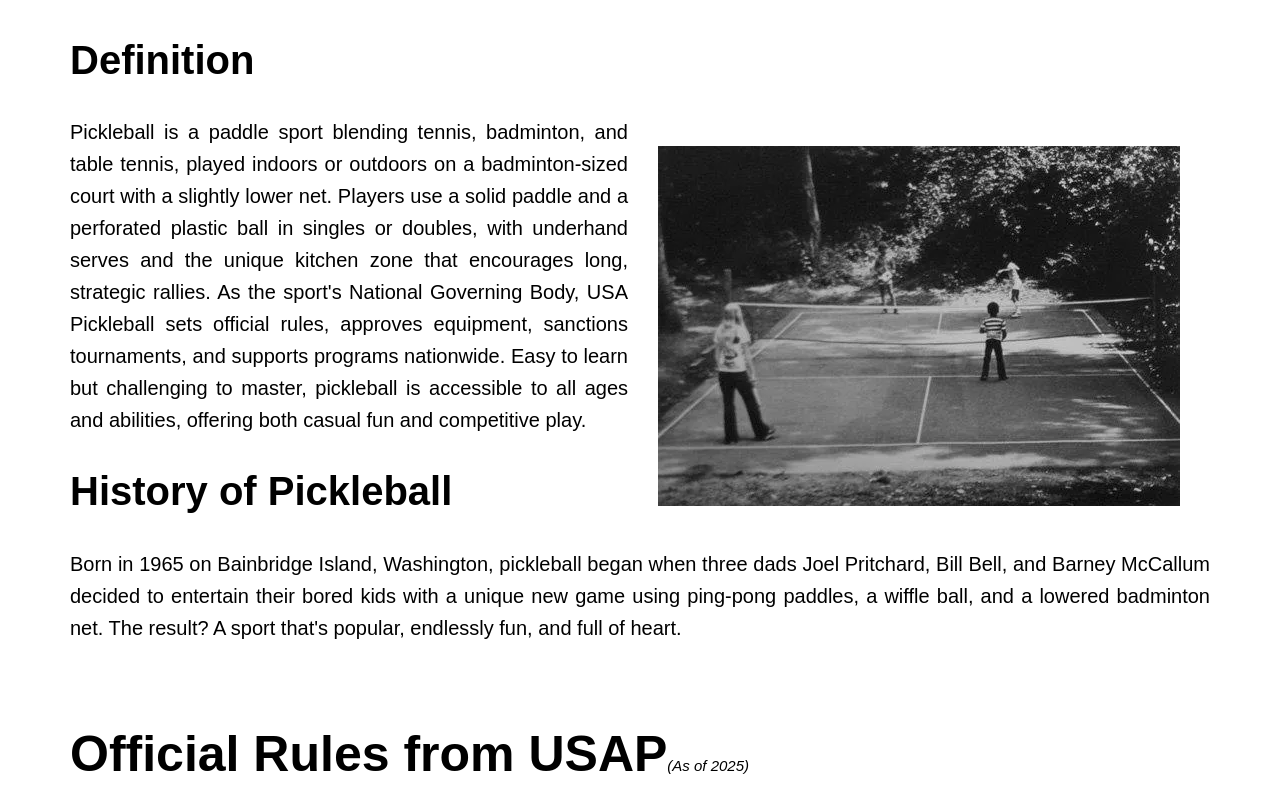
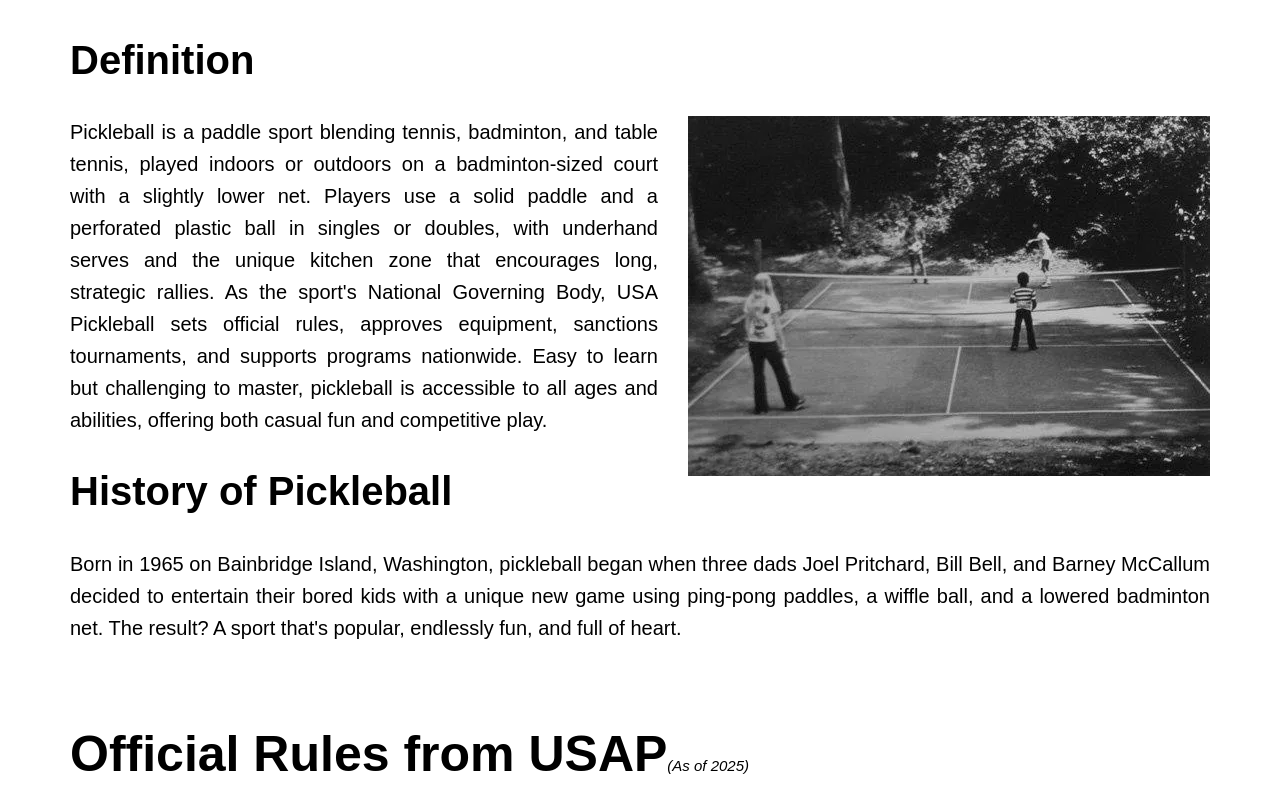
Before and after one commit to IvanGamer455/LETS_PLAY_PICKLEBALL, a plain HTML site: page index.html in a window 1280 px wide. Shown: the part 1023-1809 px from the top of the page. Drawn offline with Linux system fonts and the light colour scheme.

```diff
--- a/style.css
+++ b/style.css
@@ -144,7 +144,7 @@ main ol {
 
 main img {
   float: right;
-  padding: 30px;
+  padding-left: 30px;
 }
 
 footer {
```
